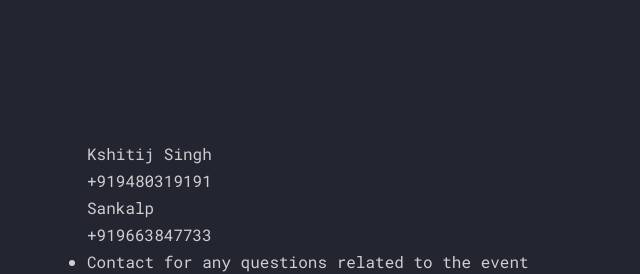
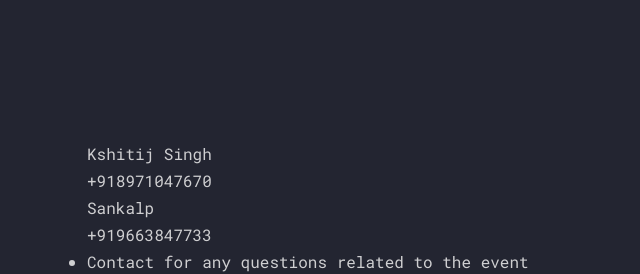
Before and after one commit to Ash110/Epsilon, a plain HTML site: page Pages/goldberg.html in a window 1280 px wide. Shown: the part 2667-2941 px from the top of the page, 403-1043 px from the left. Drawn offline with Linux system fonts and the light colour scheme; files whose address does not match are found by name.

Commit message:
Changed Kshitij's number

```diff
--- a/Pages/goldberg.html
+++ b/Pages/goldberg.html
@@ -178,7 +178,7 @@
           <div  data-aos="fade-up" data-aos-delay="200">
             <ul>
               <li style="list-style: none;" data-aos="fade-up" data-aos-delay="200">Kshitij Singh</li>
-              <li style="list-style: none;" data-aos="fade-up" data-aos-delay="200">+919480319191</li>
+              <li style="list-style: none;" data-aos="fade-up" data-aos-delay="200">+918971047670</li>
               <li style="list-style: none;" data-aos="fade-up" data-aos-delay="200">Sankalp</li>
               <li style="list-style: none;" data-aos="fade-up" data-aos-delay="200">+919663847733</li>
               <li>Contact for any questions related to the event</li>
```
